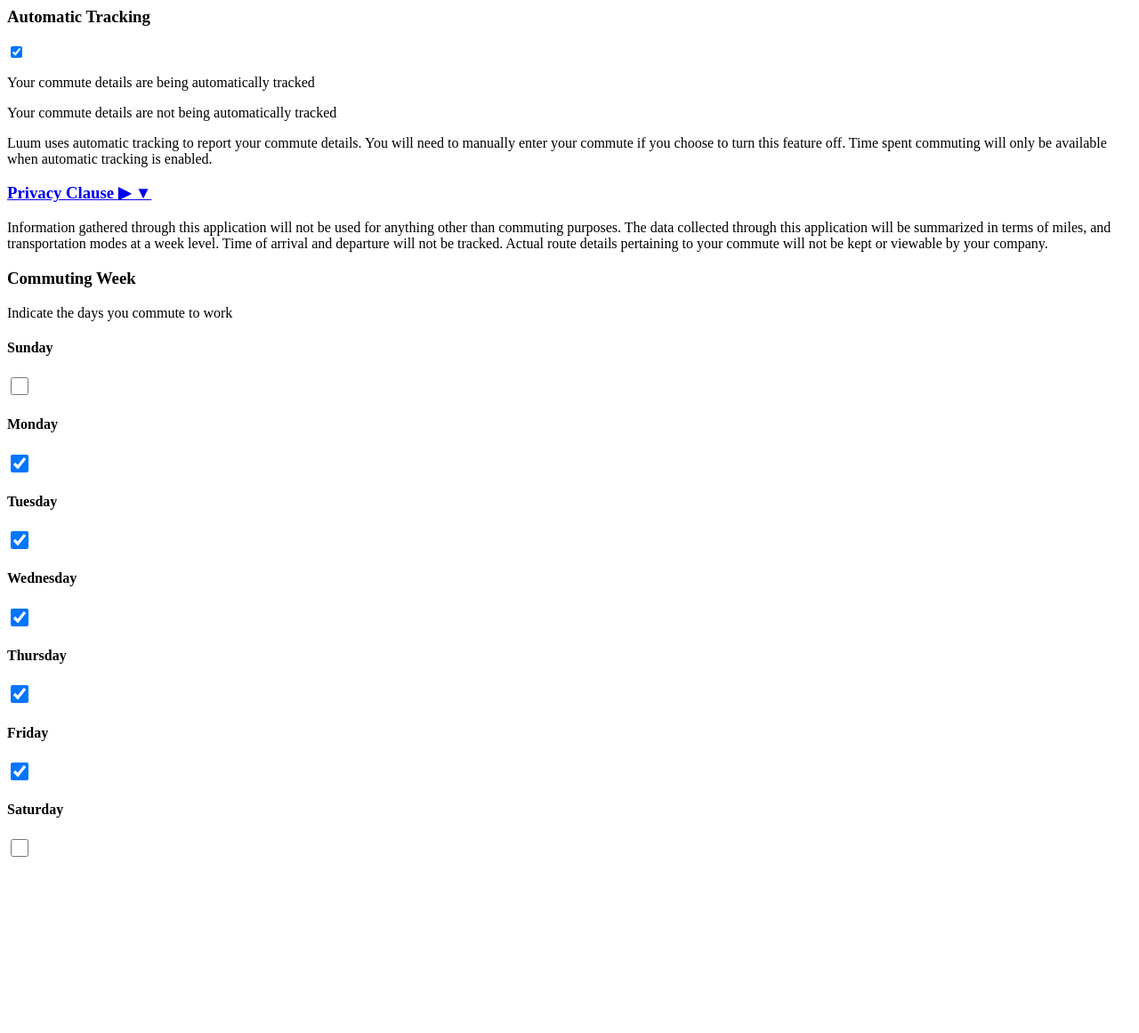
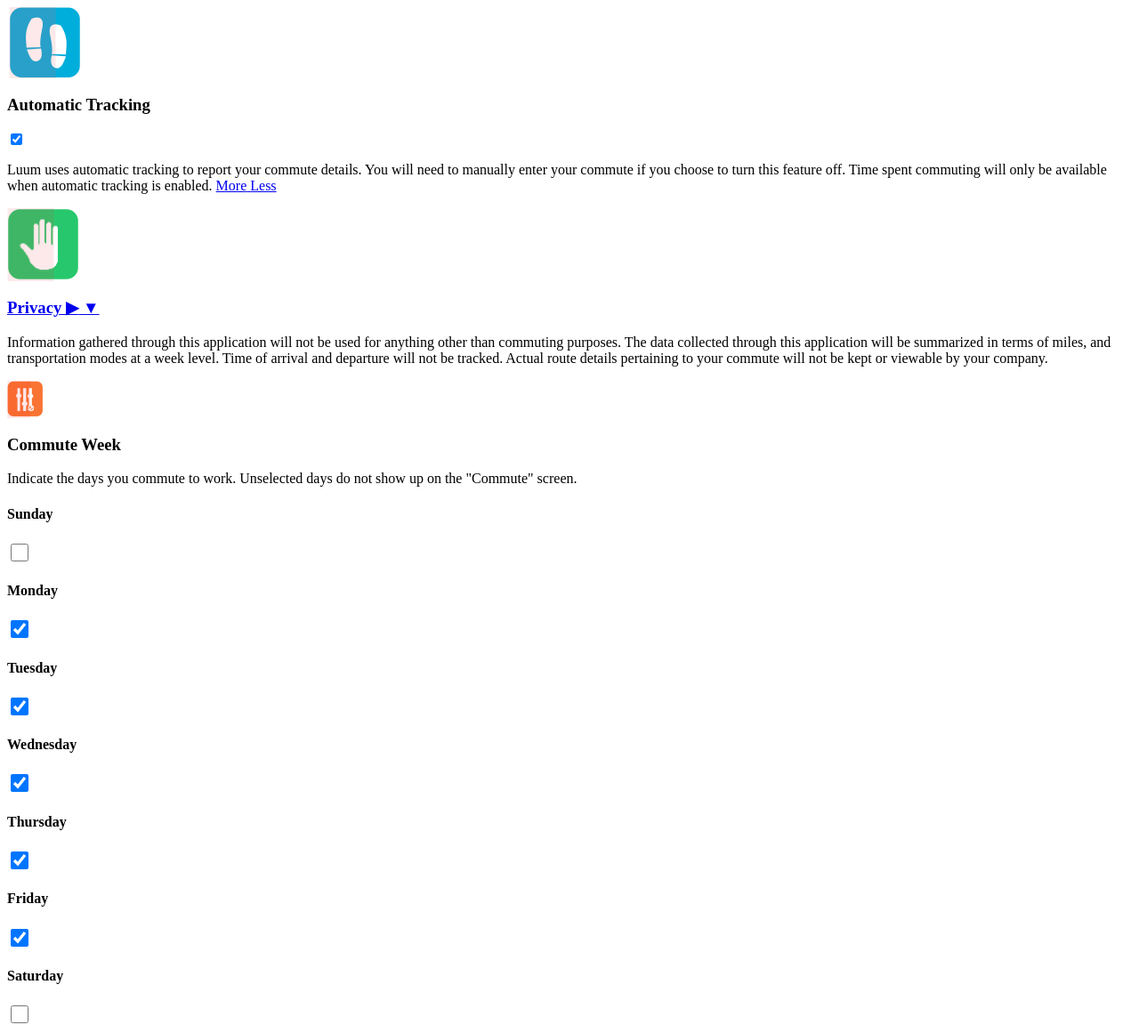
Before and after one commit to portiaportia/capstone, a PHP site: page /settings.php in a window 1280 px wide. Shown: the whole page at 89% size. Before the commit the page ends 963 px from the top, so only its background shows below. Run offline with PHP 8.4, Linux system fonts and the light colour scheme.

Commit message:
Add Kalen's styling to the settings page

```diff
--- a/js/settings.js
+++ b/js/settings.js
@@ -3,6 +3,9 @@
 
   $("#track-check").change(trackChanged);
   $("#auto-off-desc").hide();
+
+  $("#tracking-detail, .less").hide();
+  $("#tracking-toggle").click(toggleTrackingDetail);
 
   $("#privacy-desc, .up-arrow").hide();
   $("#privacy-toggle").click(togglePrivacy);
@@ -22,3 +25,12 @@
 	$(".up-arrow, .down-arrow").toggle();
 	return false;
 }
+
+function toggleTrackingDetail()
+{
+  var id = $(this).attr("href");
+  $(id).toggle();
+
+  $(".less, .more").toggle();
+  return false;
+}
--- a/settings.php
+++ b/settings.php
@@ -1,15 +1,19 @@
 <?php
 	function makeSettingsDay($day, $checked)
 	{
+		echo "<section class='settings-section'>";
 		echo "<div class='settings-day'>";
 		echo "<h4>$day</h4>";
     	echo "<input type='checkbox' $checked style='min-height:20px;min-width:20px;'>";
 		echo "</div>";
+		echo "</section>";
 	}
 ?>
 
 <link rel="stylesheet" href="css/jquery.onoff.css" media="screen" />
+<section class="settings-section first">
 	<div id="auto-track-toggle">
+		<img src="images/tracking.png"/>
 		<h3>Automatic Tracking</h3>
 		<input id="track-check" type="checkbox" checked="checked" />
 	    <script src="js/jquery.onoff.min.js"></script>
@@ -20,14 +24,27 @@
 	    </script>
 		<script src="js/settings.js"></script>
 	</div>
+</section>
 
-<p id="auto-on-desc">Your commute details are being automatically tracked</p>
-<p id="auto-off-desc">Your commute details are not being automatically tracked</p>
+<section class="settings-section">
 	<p>
-Luum uses automatic tracking to report your commute details.  You will need to manually enter your commute if you choose to turn this feature off. Time spent commuting will only be available when automatic tracking is enabled.
+		Luum uses automatic tracking to report your commute details.
+		<span id="tracking-detail">
+			You will need to manually enter your commute if you choose to turn this feature off.
+			Time spent commuting will only be available when automatic tracking is enabled.
+		</span>
+		<a id="tracking-toggle" href="#tracking-detail">
+			<span class="more">More</span>
+			<span class="less">Less</span>
+		</a>
 	</p>
+</section>
+
+<section class="settings-section">
 	<div id="privacy">
-    <a id="privacy-toggle" href="#privacy-desc"><h3>Privacy Clause
+	    <a id="privacy-toggle" href="#privacy-desc">
+	    <img src="images/privacy.png"/>
+	    <h3>Privacy
 	        <span class="down-arrow">&#9654;</span>
 	        <span class="up-arrow">&#9660;</span>
 	    </h3></a>
@@ -35,10 +52,19 @@
 	    Information gathered through this application will not be used for anything other than commuting purposes.  The data collected through this application will be summarized in terms of miles, and transportation modes at a week level.  Time of arrival and departure will not be tracked.  Actual route details pertaining to your commute will not be kept or viewable by your company.
 	    </p>
 	</div>
+</section>
 
-<h3>Commuting Week</h3>
-<p>Indicate the days you commute to work</p>
+<section class="settings-section blank">
 
+</section>
+
+<section class="settings-section">
+	<img src="images/commute.png"/>
+	<h3>Commute Week</h3>
+</section>
+	<p>Indicate the days you commute to work.
+	Unselected days do not show up on the "Commute" screen.</p>
+	<span>
 	<?php
 		makeSettingsDay("Sunday", "");
 		makeSettingsDay("Monday", "checked");
@@ -48,3 +74,5 @@
 		makeSettingsDay("Friday", "checked");
 		makeSettingsDay("Saturday", "");
 	?>
+	</span>
+</section>
```
Also changed, not shown: css/styles.less (+45 -12 lines), images/commute.png (added), images/privacy.png (added), images/tracking.png (added). Lines whose indentation alone changed are shown as unchanged.
